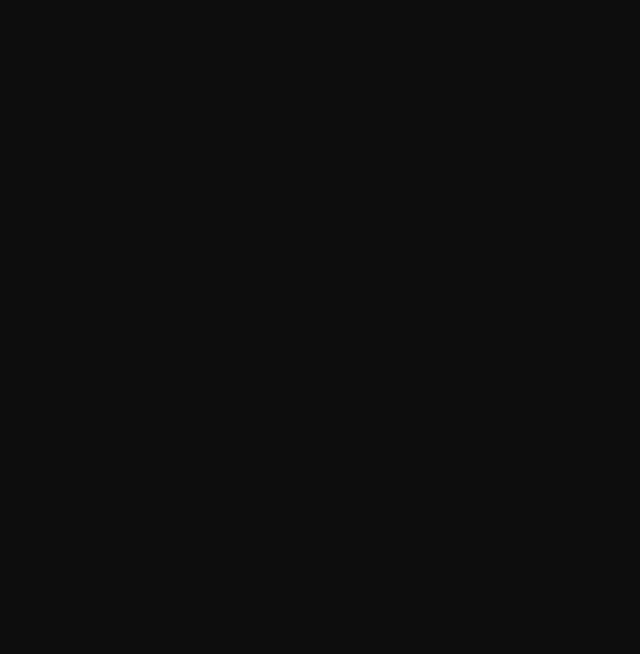
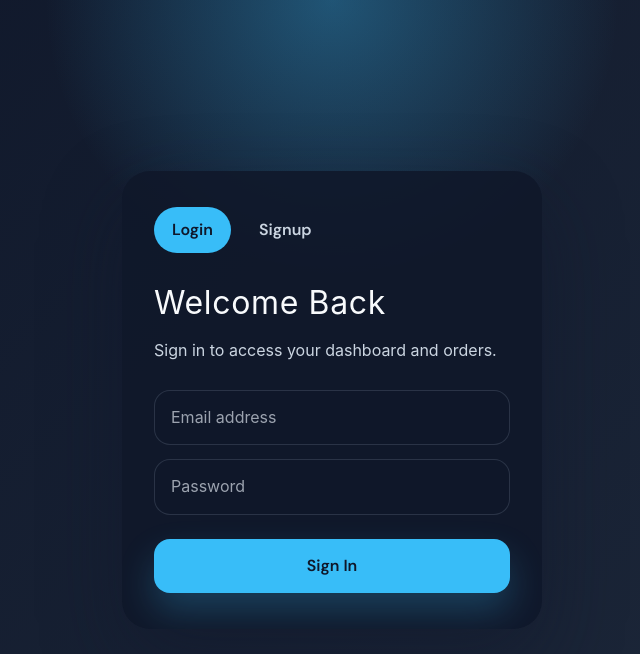
Before and after one commit to nelsonmahesani4-pixel/React_Batch18, a React (Create React App) app in the folder react-app/: page /Login in a window 1280 px wide. Before the commit this address had no page. Shown: the top 654 px of the page, without its empty margins (308-948 px from the left). Built offline with nearby package versions, Linux system fonts and the light colour scheme; a web font is replaced by a local one.

Commit message:
login component added

```diff
--- /dev/null
+++ b/react-app/src/components/Login.jsx
@@ -0,0 +1,172 @@
+import React, { useState } from "react";
+
+function Login() {
+  const [mode, setMode] = useState("login");
+  const [form, setForm] = useState({
+    name: "",
+    email: "",
+    password: "",
+  });
+
+  const containerStyle = {
+    minHeight: "100vh",
+    display: "flex",
+    alignItems: "center",
+    justifyContent: "center",
+    background:
+      "radial-gradient(circle at top, rgba(56,189,248,0.35), transparent 28%), linear-gradient(135deg, #0f172a 0%, #1e293b 100%)",
+    color: "#f8fafc",
+    fontFamily: "Inter, system-ui, sans-serif",
+    padding: "24px",
+  };
+
+  const cardStyle = {
+    width: "100%",
+    maxWidth: "420px",
+    borderRadius: "28px",
+    padding: "36px 32px",
+    background: "rgba(15, 23, 42, 0.88)",
+    boxShadow: "0 30px 80px rgba(15, 23, 42, 0.45)",
+    position: "relative",
+    overflow: "hidden",
+  };
+
+  const headerStyle = {
+    margin: 0,
+    fontSize: "2rem",
+    letterSpacing: "0.02em",
+    marginBottom: "10px",
+  };
+
+  const textStyle = {
+    margin: "0 0 26px",
+    color: "#cbd5e1",
+    lineHeight: 1.6,
+  };
+
+  const toggleButtonStyle = (active) => ({
+    border: "none",
+    background: active ? "#38bdf8" : "transparent",
+    color: active ? "#0f172a" : "#cbd5e1",
+    padding: "10px 18px",
+    borderRadius: "999px",
+    cursor: "pointer",
+    transition: "all 0.25s ease",
+    fontWeight: 600,
+  });
+
+  const inputStyle = {
+    width: "100%",
+    padding: "14px 16px",
+    borderRadius: "16px",
+    border: "1px solid rgba(148,163,184,0.2)",
+    background: "rgba(15, 23, 42, 0.75)",
+    color: "#e2e8f0",
+    marginBottom: "14px",
+    outline: "none",
+    transition: "border-color 0.25s ease",
+  };
+
+  const buttonStyle = {
+    width: "100%",
+    marginTop: "10px",
+    padding: "14px 18px",
+    borderRadius: "16px",
+    border: "none",
+    background: "#38bdf8",
+    color: "#0f172a",
+    fontWeight: 700,
+    cursor: "pointer",
+    boxShadow: "0 18px 36px rgba(56,189,248,0.24)",
+    transition: "transform 0.2s ease",
+  };
+
+  const panelStyle = {
+    transform: mode === "login" ? "translateX(0)" : "translateX(-10px)",
+    opacity: 1,
+    transition: "all 0.35s ease",
+  };
+
+  const handleChange = (e) => {
+    setForm((prev) => ({ ...prev, [e.target.name]: e.target.value }));
+  };
+
+  const handleSubmit = (e) => {
+    e.preventDefault();
+    alert(
+      mode === "login"
+        ? `Login with ${form.email}`
+        : `Signup with ${form.name} (${form.email})`
+    );
+  };
+
+  return (
+    <div style={containerStyle}>
+      <div style={cardStyle}>
+        <div style={{ display: "flex", gap: "10px", marginBottom: "24px" }}>
+          <button
+            type="button"
+            style={toggleButtonStyle(mode === "login")}
+            onClick={() => setMode("login")}
+          >
+            Login
+          </button>
+          <button
+            type="button"
+            style={toggleButtonStyle(mode === "signup")}
+            onClick={() => setMode("signup")}
+          >
+            Signup
+          </button>
+        </div>
+
+        <div style={panelStyle}>
+          <h1 style={headerStyle}>
+            {mode === "login" ? "Welcome Back" : "Create Account"}
+          </h1>
+          <p style={textStyle}>
+            {mode === "login"
+              ? "Sign in to access your dashboard and orders."
+              : "Join us and start your order with a smooth experience."}
+          </p>
+
+          <form onSubmit={handleSubmit}>
+            {mode === "signup" && (
+              <input
+                style={inputStyle}
+                name="name"
+                value={form.name}
+                onChange={handleChange}
+                placeholder="Full name"
+                required
+              />
+            )}
+            <input
+              style={inputStyle}
+              name="email"
+              type="email"
+              value={form.email}
+              onChange={handleChange}
+              placeholder="Email address"
+              required
+            />
+            <input
+              style={inputStyle}
+              name="password"
+              type="password"
+              value={form.password}
+              onChange={handleChange}
+              placeholder="Password"
+              required
+            />
+            <button type="submit" style={buttonStyle}>
+              {mode === "login" ? "Sign In" : "Create Account"}
+            </button>
+          </form>
+        </div>
+      </div>
+    </div>
+  );
+}
+
+export default Login;
--- a/react-app/src/components/Navbar.jsx
+++ b/react-app/src/components/Navbar.jsx
@@ -1,4 +1,5 @@
 import React, { useState, useEffect } from "react";
+import { Link } from "react-router-dom";
 
 
 const navLinks = [
@@ -6,7 +7,7 @@ const navLinks = [
   { label: "Menu", href: "#menu" },
   { label: "Featured", href: "#featured" },
   { label: "Reviews", href: "#reviews" },
-  { label: "Contact", href: "#contact" },
+  { label: "Contact", href: "/Login" },
 ];
 
 export default function Navbar() {
@@ -69,9 +70,11 @@ export default function Navbar() {
             {link.label}
           </a>
         ))}
+        <Link to="/Login">
         <a href="#menu" className="btn-primary" onClick={() => setMenuOpen(false)}>
           Order Now
         </a>
+        </Link>
       </div>
       <div>
         <style>
--- a/react-app/src/route/Routing.jsx
+++ b/react-app/src/route/Routing.jsx
@@ -3,6 +3,7 @@ import { BrowserRouter , Routes, Route } from 'react-router-dom';
 import Home from '../pages/Home';
 import About from '../pages/About';
 import ProductDetail from '../pages/ProductDetail';
+import Login from '../components/Login';
 function Routing() {
   return (
     <div>
@@ -12,6 +13,7 @@ function Routing() {
                 <Route path="/" element={<Home/>}/>
                 <Route path="/about" element={<About/>}/>
                 <Route path="/products/:title" element={<ProductDetail/>}/>
+                <Route path="/Login" element={<Login/>}/>
             </Routes>
         </BrowserRouter>
 
```
